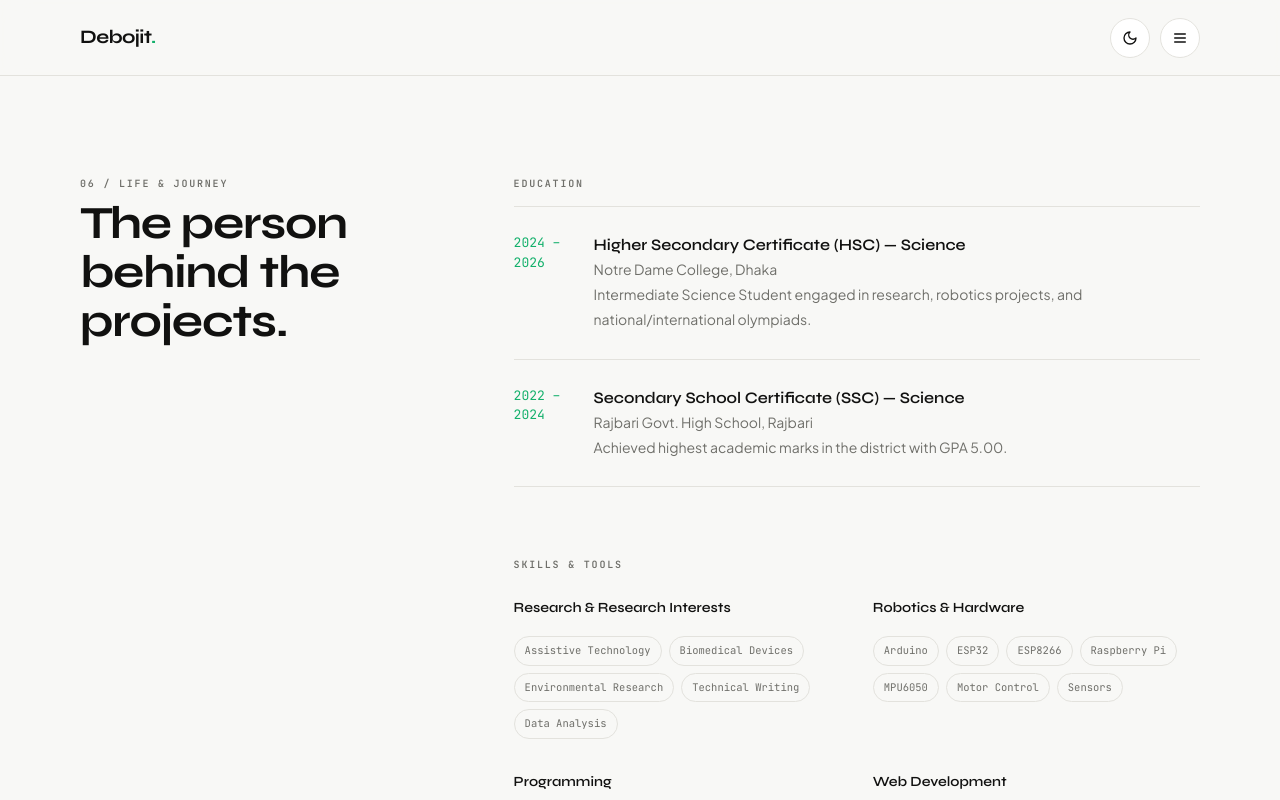
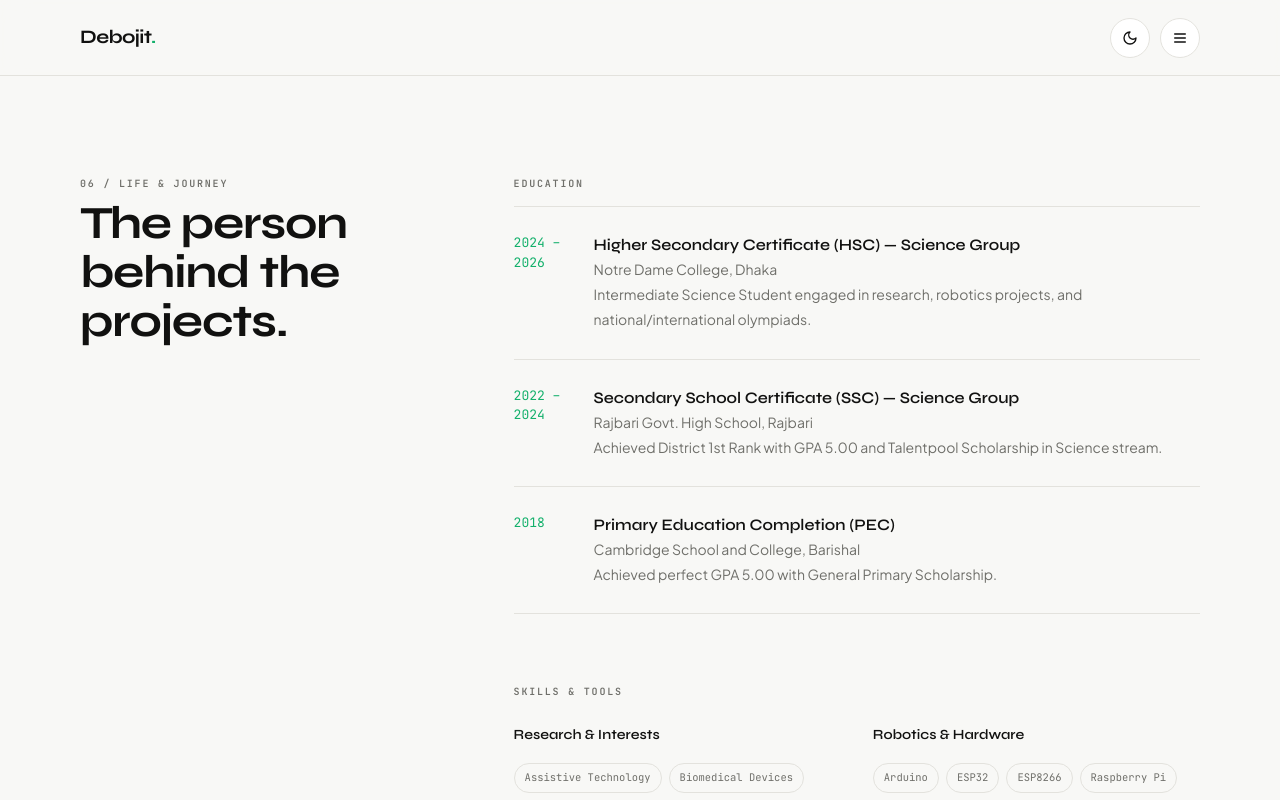
Before and after one commit to debojitsahajit09/my-portfolio, a Next.js app in the folder extracted/: page /life in a window 1280 px wide. Shown: the top 800 px of the page. Built offline with nearby package versions, Linux system fonts and the light colour scheme.

Commit message:
Refactor site.ts with updated personal and project info
Updated contact information, research interests, and project details. Added new projects and adjusted education and skills sections.

```diff
--- a/extracted/data/site.ts
+++ b/extracted/data/site.ts
@@ -3,6 +3,7 @@ export const site = {
   role: "Independent Researcher • Assistive Technology • Notre Dame College",
   location: "Dhaka, Bangladesh",
   email: "debojitsahajit09@gmail.com",
+  phone: "+880 1774074009",
   photo: "/images/profile.jpg",
   resume: "/documents/resume.pdf",
 
@@ -26,10 +27,10 @@ export const site = {
     quote: "Curiosity starts it. Engineering makes it real.",
     researchInterests: [
       "Assistive Technology",
-      "Biomedical Devices",
-      "Environmental Research",
+      "Biomedical Devices & Implants",
+      "Environmental & Renewable Energy Research",
       "Embedded Systems & Robotics",
-      "Applied AI & Voice Assistants"
+      "Applied AI & Offline Voice Assistants"
     ]
   },
 
@@ -64,7 +65,7 @@ export const site = {
   projects: [
     {
       id: "care",
-      n: "02",
+      n: "01",
       title: "C.A.R.E Wheelchair",
       result: "Controlled Assistive Responsive Equipment",
       year: "2026",
@@ -77,7 +78,7 @@ export const site = {
     },
     {
       id: "orion",
-      n: "01",
+      n: "02",
       title: "ORION",
       result: "Offline Voice AI Assistant",
       year: "2026",
@@ -87,6 +88,32 @@ export const site = {
       description: "An accessibility-focused offline AI voice assistant concept.",
       details: "Designed around natural Bengali and English interaction and voice-first control for assistive technology.",
       tags: ["AI", "Voice", "Edge", "Python"]
+    },
+    {
+      id: "smart-helmet",
+      n: "03",
+      title: "3 in 1 Smart Helmet",
+      result: "Rider Safety & Hazard Prevention System",
+      year: "2025",
+      type: "Embedded Systems / Safety Tech",
+      org: "Independent Project",
+      image: "/images/smart-helmet.jpg",
+      description: "An intelligent multi-functional helmet designed for road and industrial rider protection.",
+      details: "Integrates automatic alcohol-detection ignition lock, accident detection with instant location SMS alerts, and smart overspeed & helmet removal warning system.",
+      tags: ["Arduino", "GSM/GPS", "Alcohol Sensor", "Accelerometer", "RF Module"]
+    },
+    {
+      id: "rf-pacemaker",
+      n: "04",
+      title: "RF Energy Harvesting for Pacemakers",
+      result: "Biomedical Wireless Power Transmission",
+      year: "2026",
+      type: "Biomedical / Energy Harvesting",
+      org: "Independent Research",
+      image: "/images/rf-pacemaker.jpg",
+      description: "Wireless micro-power harvesting system for cardiac pacemaker batteries.",
+      details: "Harvests ambient RF signals to continuously trickle-charge implantable cardiac devices, reducing surgical battery replacement risks for heart patients.",
+      tags: ["Biomedical", "RF Harvesting", "Rectenna Circuit", "Ultra-Low Power", "MATLAB"]
     }
   ],
 
@@ -295,39 +322,42 @@ export const site = {
     {
       year: "2024 – 2026",
       place: "Notre Dame College, Dhaka",
-      degree: "Higher Secondary Certificate (HSC) — Science",
-      gpa: "Appearing (Group 3)",
+      degree: "Higher Secondary Certificate (HSC) — Science Group",
+      gpa: "GPA 5.00 (Expected)",
       text: "Intermediate Science Student engaged in research, robotics projects, and national/international olympiads."
     },
     {
       year: "2022 – 2024",
       place: "Rajbari Govt. High School, Rajbari",
-      degree: "Secondary School Certificate (SSC) — Science",
+      degree: "Secondary School Certificate (SSC) — Science Group",
       gpa: "GPA 5.00",
-      text: "Achieved highest academic marks in the district with GPA 5.00."
+      scholarship: "Talentpool Scholarship (District 1st Rank, 2024)",
+      text: "Achieved District 1st Rank with GPA 5.00 and Talentpool Scholarship in Science stream."
+    },
+    {
+      year: "2018",
+      place: "Cambridge School and College, Barishal",
+      degree: "Primary Education Completion (PEC)",
+      gpa: "GPA 5.00",
+      scholarship: "General Scholarship",
+      text: "Achieved perfect GPA 5.00 with General Primary Scholarship."
     }
   ],
 
-  competitions: [
-    ["2026", "World Robot Olympiad Bangladesh", "Gold Medalist", "Bangladesh"],
-    ["2026", "Fibonacci International STEM Olympiad", "Gold Medalist", "International"],
-    ["2025", "APICTA Awards", "Top 6 Finalist", "Kaohsiung, Taiwan"],
-    ["2026", "WICE", "Silver Medal", "Malaysia"],
-    ["2026", "GRIC", "Honorable Mention", "International"],
-    ["2025", "DRMC Science Carnival", "National Champion", "Dhaka"]
-  ],
-
   skills: {
-    "Research & Research Interests": ["Assistive Technology", "Biomedical Devices", "Environmental Research", "Technical Writing", "Data Analysis"],
-    "Robotics & Hardware": ["Arduino", "ESP32", "ESP8266", "Raspberry Pi", "MPU6050", "Motor Control", "Sensors"],
-    "Programming": ["C/C++", "Python", "JavaScript", "TypeScript"],
+    "Research & Interests": ["Assistive Technology", "Biomedical Devices", "Environmental Research", "RF Energy Harvesting", "Technical Writing"],
+    "Robotics & Hardware": ["Arduino", "ESP32", "ESP8266", "Raspberry Pi", "MPU6050", "GSM/GPS", "Sensors & Actuators"],
+    "Programming": ["C/C++", "Python", "JavaScript", "TypeScript", "MATLAB"],
     "Web Development": ["React", "Next.js", "Tailwind CSS", "Firebase"],
-    "Engineering & Workflow": ["IoT Integration", "Prototyping", "Embedded Systems", "Git/GitHub", "Leadership & Mentorship"]
+    "Engineering & Leadership": ["IoT Systems", "Hardware Prototyping", "Embedded Firmware", "Git/GitHub", "Mentorship & Team Leadership"]
   },
 
   contact: {
     title: "Let's build something.",
-    text: "For collaboration, engineering projects, competitions, technology and meaningful opportunities."
+    text: "For collaboration, engineering projects, competitions, technology and meaningful opportunities.",
+    email: "debojitsahajit09@gmail.com",
+    phone: "+880 1774074009",
+    location: "Dhaka, Bangladesh"
   },
 
   footer: {
```
